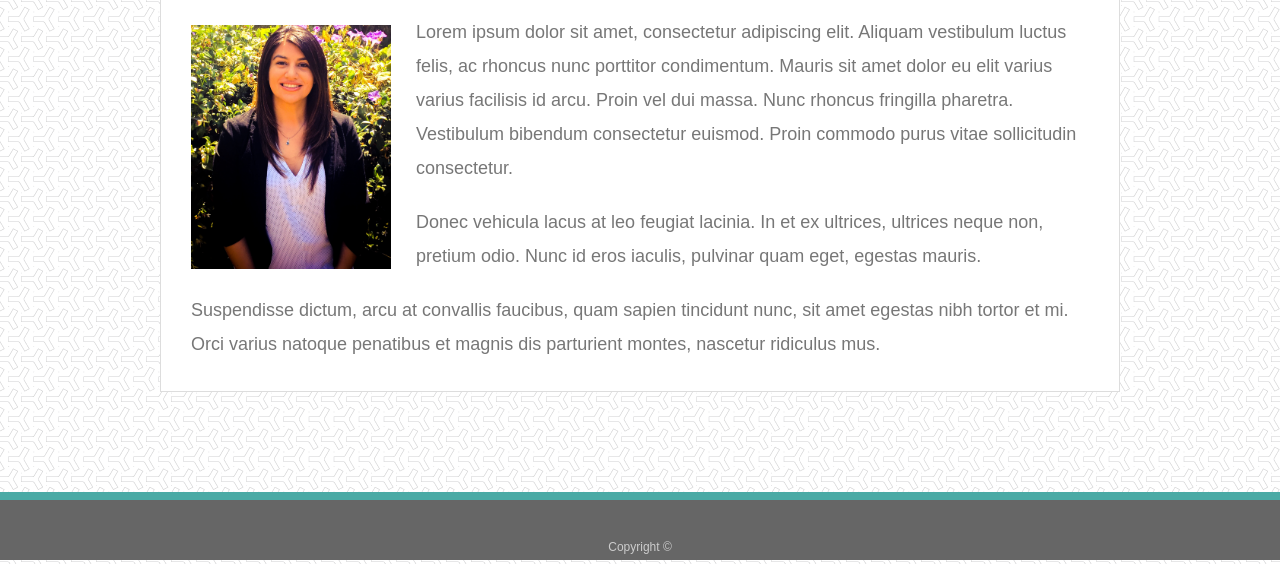
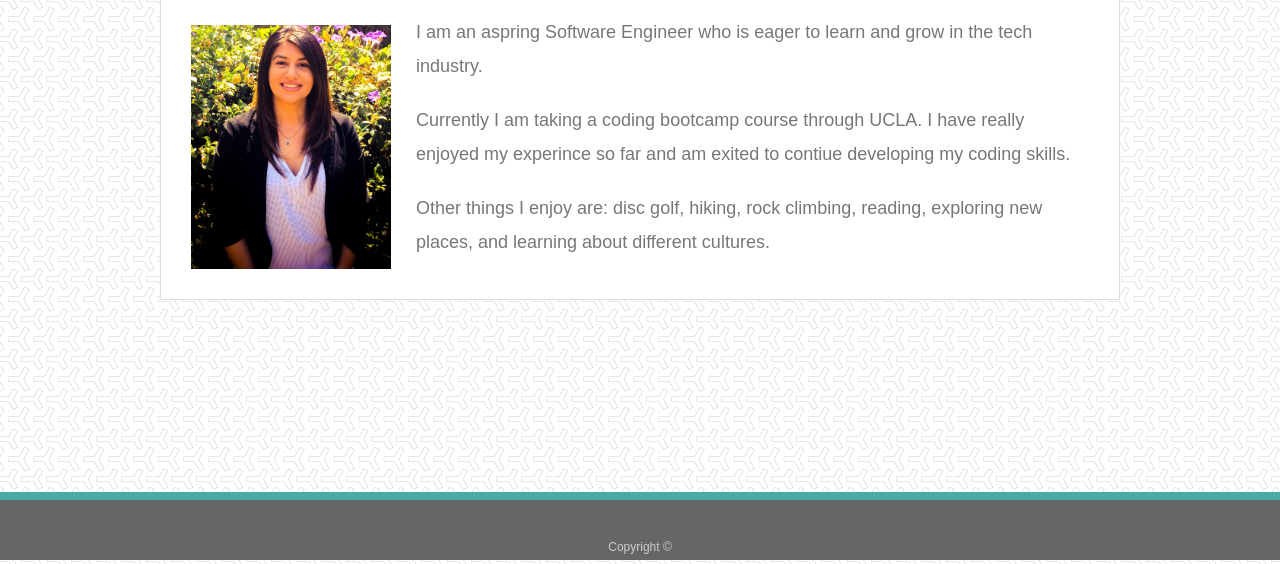
Before and after one commit to Julianacodes/Basic-Portfolio, a plain HTML site: page index.html in a window 1280 px wide. Shown: the part 238-802 px from the top of the page. Drawn offline with Linux system fonts and the light colour scheme.

Commit message:
adding updated html files

```diff
--- a/index.html
+++ b/index.html
@@ -26,11 +26,11 @@
 
           <img src="assets/images/JTH.jpg" class="auth-image" alt="Juliana Hernandez">
 
-          <p>Lorem ipsum dolor sit amet, consectetur adipiscing elit. Aliquam vestibulum luctus felis, ac rhoncus nunc porttitor condimentum. Mauris sit amet dolor eu elit varius varius facilisis id arcu. Proin vel dui massa. Nunc rhoncus fringilla pharetra. Vestibulum bibendum consectetur euismod. Proin commodo purus vitae sollicitudin consectetur.</p>
+          <p>I am an aspring Software Engineer who is eager to learn and grow in the tech industry.</p>
 
-          <p>Donec vehicula lacus at leo feugiat lacinia. In et ex ultrices, ultrices neque non, pretium odio. Nunc id eros iaculis, pulvinar quam eget, egestas mauris.</p>
+          <p>Currently I am taking a coding bootcamp course through UCLA. I have really enjoyed my experince so far and am exited to contiue developing my coding skills.</p>
 
-          <p>Suspendisse dictum, arcu at convallis faucibus, quam sapien tincidunt nunc, sit amet egestas nibh tortor et mi. Orci varius natoque penatibus et magnis dis parturient montes, nascetur ridiculus mus.</p>
+          <p>Other things I enjoy are: disc golf, hiking, rock climbing, reading, exploring new places, and learning about different cultures.</p>
 
         </section>
 
```
